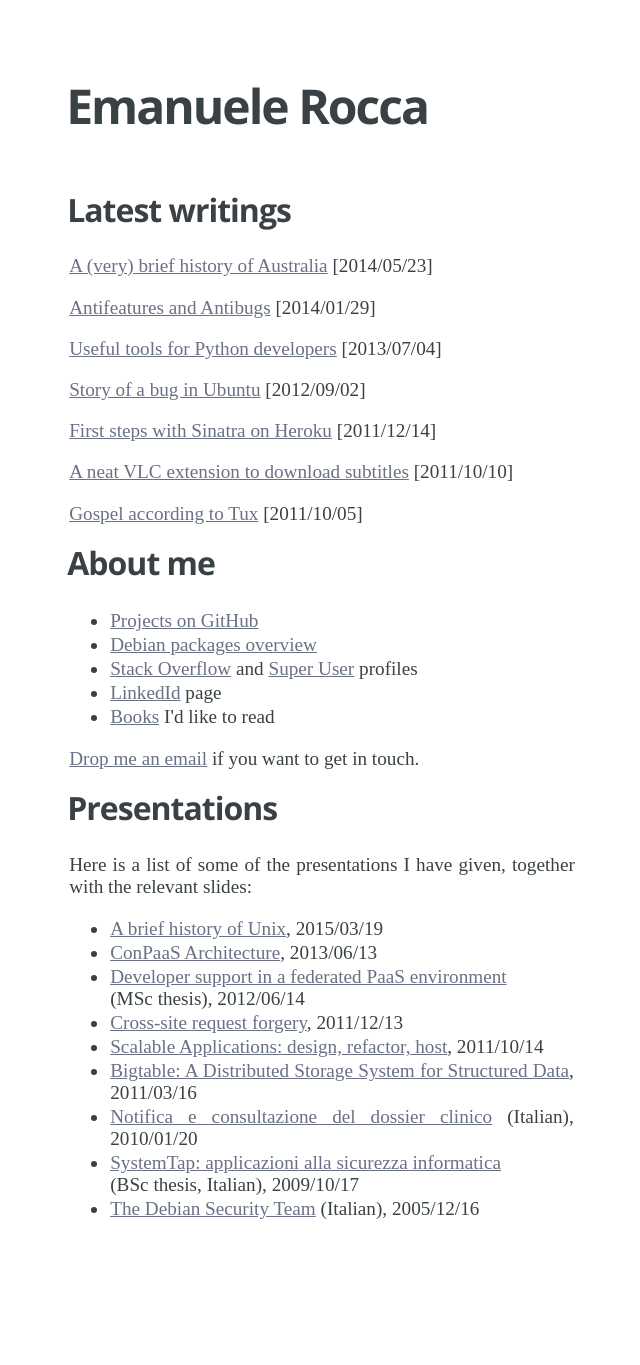
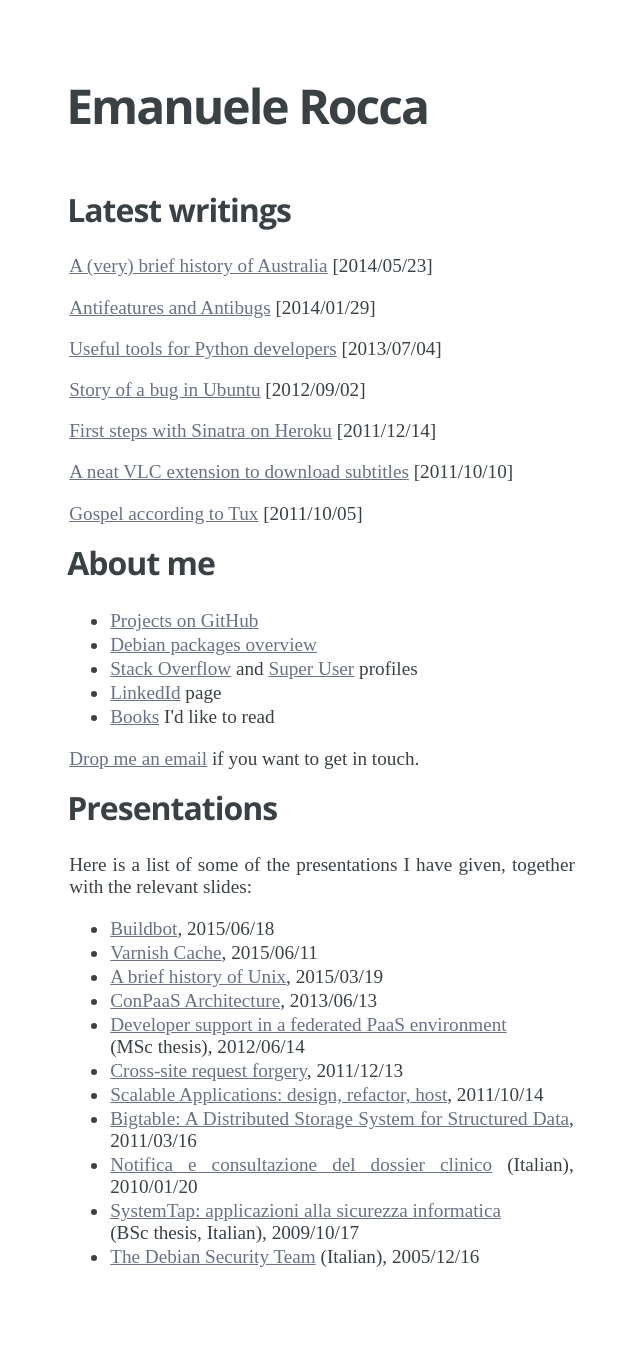
Before and after one commit to ema/website, a Jekyll site: the page built from index.html, in a window 1280 px wide. Shown: the whole page, without its empty margins (318-958 px from the left). Built offline with Jekyll 4.4.1, drawn with Linux system fonts in a browser that asks for light colours; some web fonts are replaced; the list of posts is cut into pages by our own code; before the commit the page ends 1317 px from its top, so only the background shows below that.

Commit message:
Add Varnish and Buildbot presentations

```diff
--- a/index.html
+++ b/index.html
@@ -34,6 +34,8 @@
     </p>
 
     <ul>
+    <li><a href="slides/buildbot.pdf">Buildbot</a>, 2015/06/18</li>
+    <li><a href="slides/varnish.pdf">Varnish Cache</a>, 2015/06/11</li>
     <li><a href="slides/unix-history.pdf">A brief history of Unix</a>, 2015/03/19</li>
     <li><a href="slides/conpaas-architecture.pdf">ConPaaS Architecture</a>, 2013/06/13</li>
     <li><a href="slides/developers-and-paas.pdf">Developer support in a federated PaaS environment</a><br />(MSc thesis), 2012/06/14</li>
```
Also changed, not shown: 2 other files.
